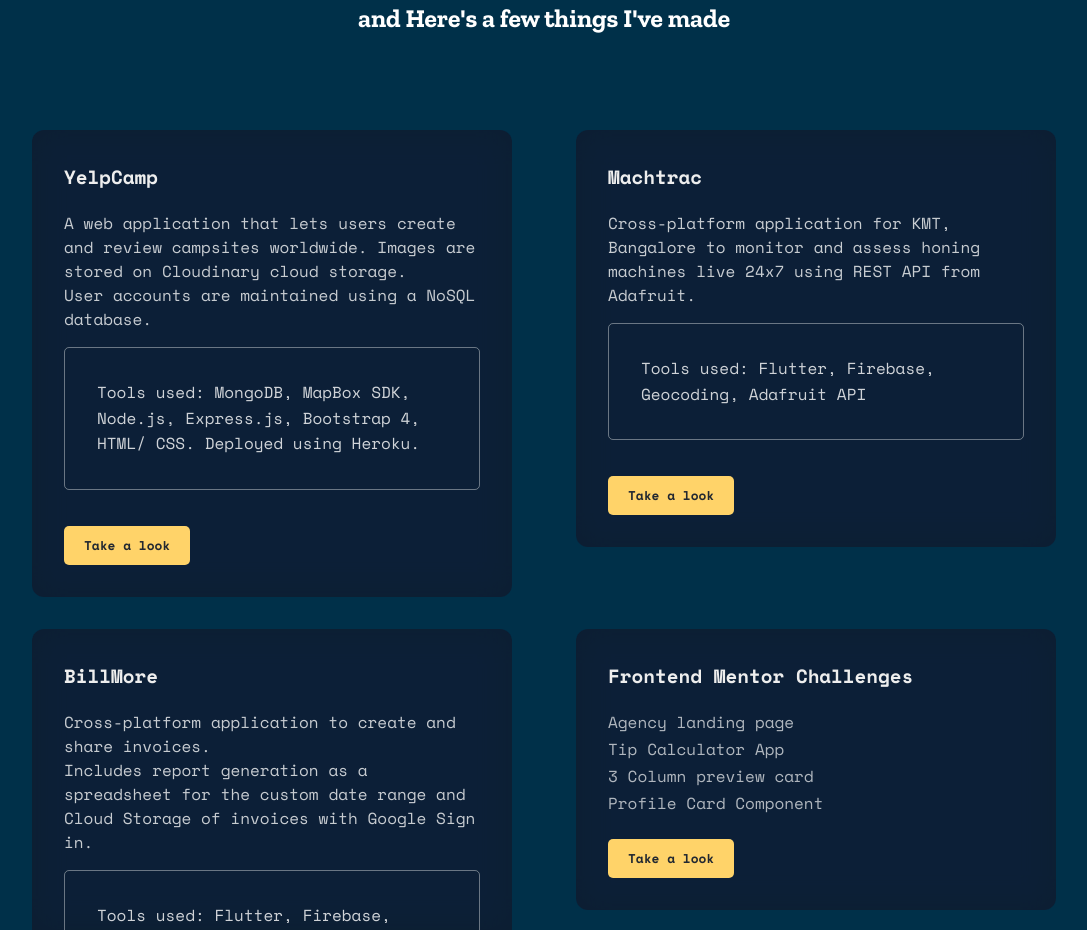
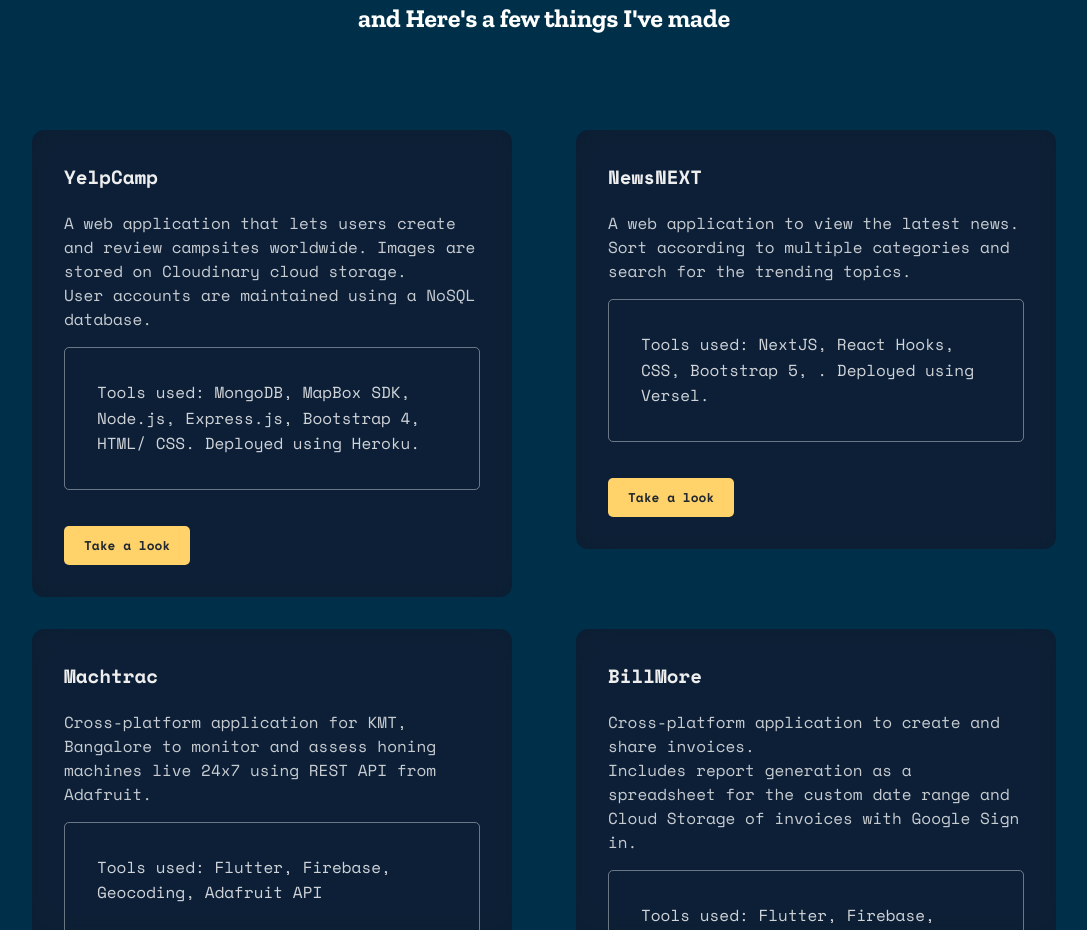
Before and after one commit to roshinkm17/Portfolio, a plain HTML site: page index.html in a window 1280 px wide. Shown: the part 1677-2607 px from the top of the page, without its empty margins (96-1183 px from the left). Drawn offline with nearby package versions, Linux system fonts and the light colour scheme.

Commit message:
Update index.html

```diff
--- a/index.html
+++ b/index.html
@@ -100,6 +100,19 @@
             ><button class="project-link">Take a look</button></a
           >
         </div>
+      <div class="project-box" data-aos="fade-up">
+          <h1 class="project-title">NewsNEXT</h1>
+          <p class="project-desc">
+           A web application to view the latest news. Sort according to multiple categories and search for the trending topics.<br />
+            <div class="tools">
+              Tools used: NextJS, React Hooks, CSS, Bootstrap 5,
+              . Deployed using Versel.
+            </div>
+          </p>
+          <a href="https://news-next-beta.versel.app/" target="_blank"
+            ><button class="project-link">Take a look</button></a
+          >
+        </div>
         <div class="project-box" data-aos="fade-up">
           <h1 class="project-title">Machtrac</h1>
           <p class="project-desc">
```
